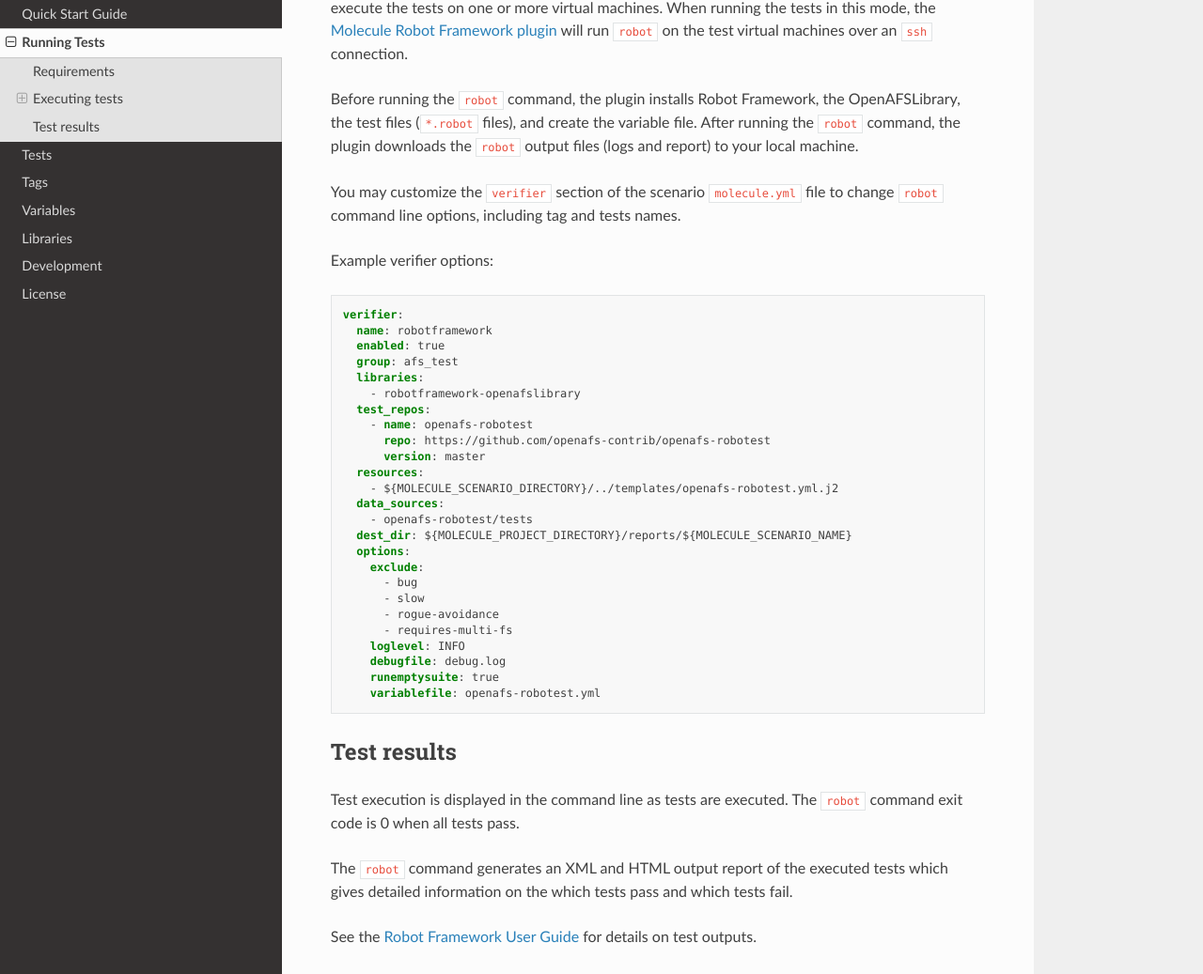
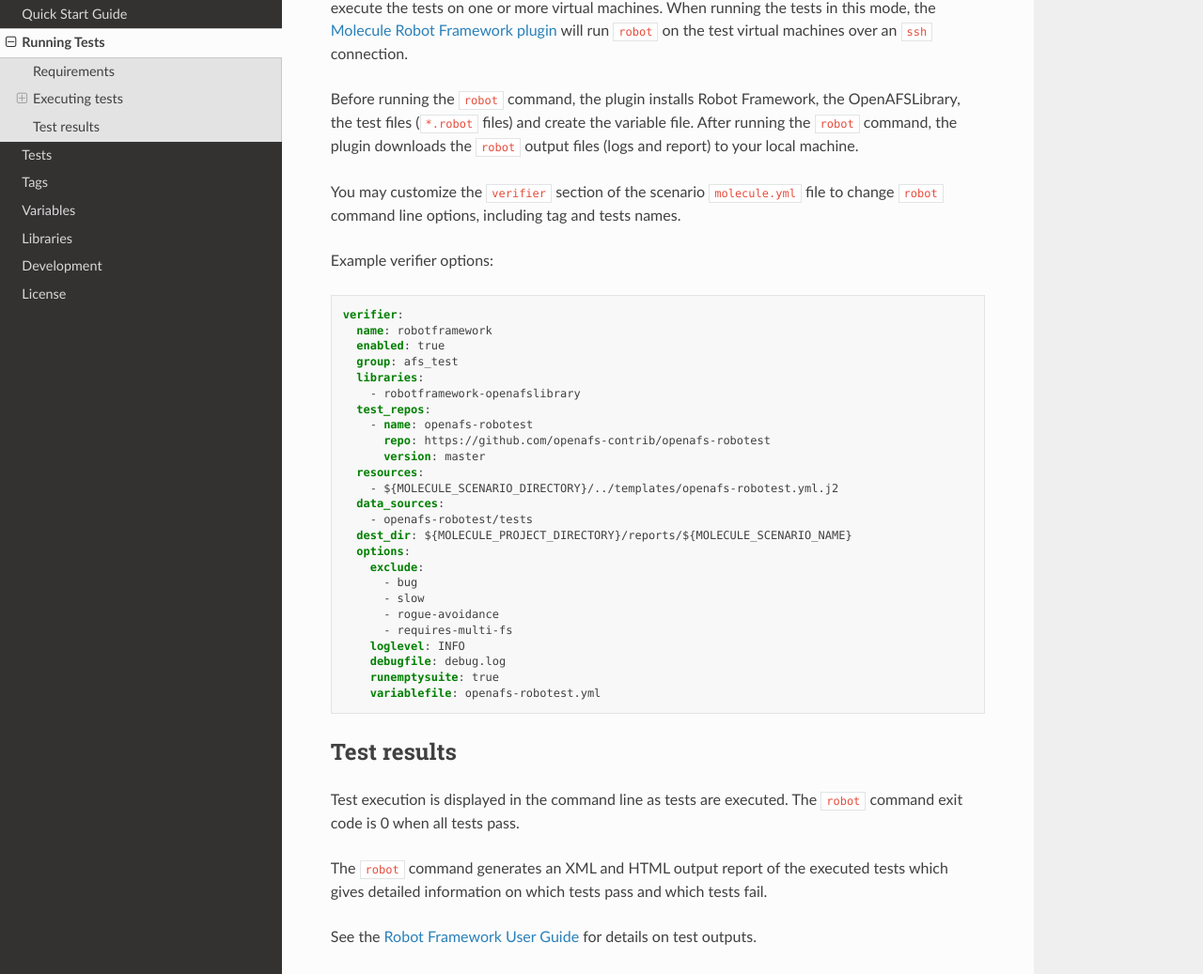
Before and after one commit to openafs-contrib/openafs-robotest, a Sphinx documentation site: the page built from docs/source/running.rst, in a window 1280 px wide and 1400 px high, scrolled down 1794 px. Shown: the part 137-1174 px from the top of the window at 94% size. Built offline with Sphinx 7.4.7 and the Read the Docs theme 2.0.0, drawn with Linux system fonts in a browser that asks for light colours; some of the changed text lies outside the part shown.

Commit message:
Update running.rst

```diff
--- a/docs/source/running.rst
+++ b/docs/source/running.rst
@@ -64,7 +64,7 @@ the tests in this mode, the `Molecule Robot Framework plugin`_ will run ``robot`
 on the test virtual machines over an ``ssh`` connection.
 
 Before running the ``robot`` command, the plugin installs Robot Framework, the
-OpenAFSLibrary, the test files (``*.robot`` files), and create the variable
+OpenAFSLibrary, the test files (``*.robot`` files) and create the variable
 file. After running the ``robot`` command, the plugin downloads the ``robot``
 output files (logs and report) to your local machine.
 
@@ -108,7 +108,7 @@ Test execution is displayed in the command line as tests are executed. The
 ``robot`` command exit code is 0 when all tests pass.
 
 The ``robot`` command generates an XML and HTML output report of the executed
-tests which gives detailed information on the which tests pass and which tests
+tests which gives detailed information on which tests pass and which tests
 fail.
 
 See the `Robot Framework User Guide`_ for details on test outputs.
```
Also changed, not shown: other parts of docs/source/running.rst (+1 -1 lines).
